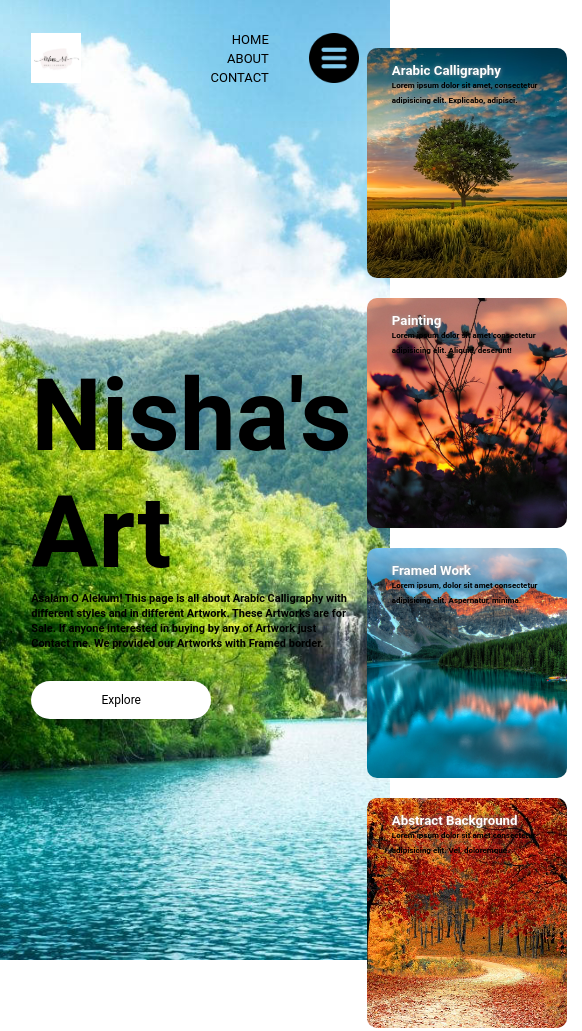
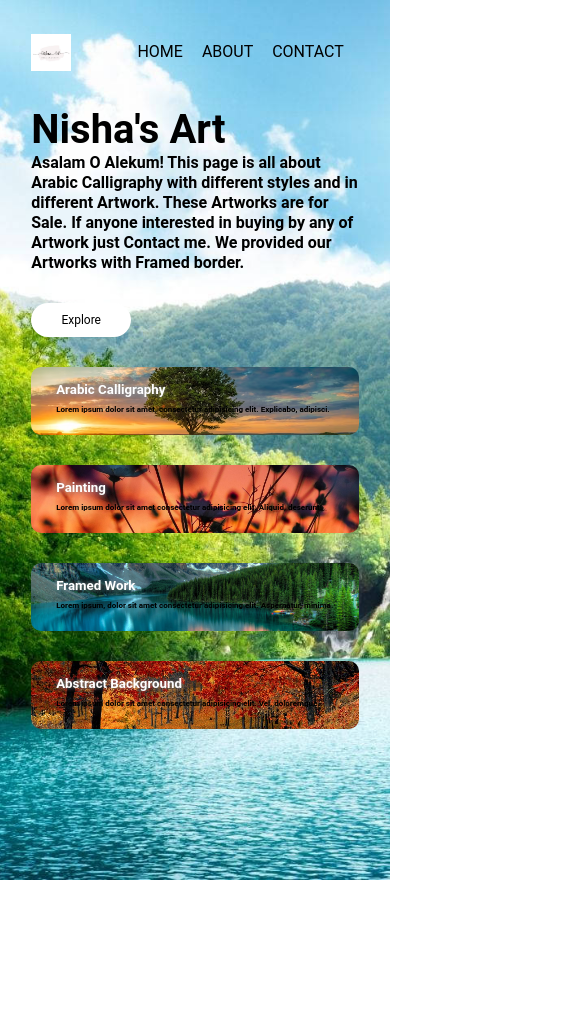
Before and after one commit to NishaJilani/Webpage, a website: page index.html in a window 390 px wide. Shown: the whole page, 582 px wide, since content can reach past the window. After the commit the page ends 880 px from the top, so only its background shows below. Drawn offline with Linux system fonts and the light colour scheme.

Commit message:
Your commit message describing the changes

```diff
--- a/index.html
+++ b/index.html
@@ -24,15 +24,17 @@
 
 
     <div class="row">
-      <div class="col">
+      <div class="col" id="intro">
+
         <h1>Nisha's Art</h1>
         <p>Asalam O Alekum! This page is all about Arabic Calligraphy with different styles and in different Artwork.
           These Artworks are for Sale. If anyone interested in buying by any of Artwork just Contact me. We provided our
           Artworks with Framed border.</p>
         <button type="button">Explore</button>
-      </div>
+    </div>
+
       <div class="col">
-        <div class="card card1">
+        <div class="card card1" id="box-1">
           <h5>Arabic Calligraphy</h5>
           <p>Lorem ipsum dolor sit amet, consectetur adipisicing elit. Explicabo, adipisci.</p>
         </div>
@@ -51,7 +53,8 @@
           <h5>Abstract Background</h5>
           <p>Lorem ipsum dolor sit amet consectetur adipisicing elit. Vel, doloremque.</p>
         </div>
-      </div>
+     </div>
+
     </div>
   </div>
 </body>
--- a/style.css
+++ b/style.css
@@ -6,7 +6,7 @@
 
 .container {
     width: 100%;
-    height: 60em;
+    height: 40em;
     background-image: url(./images/nature-2ygv7ssy2k0lxlzu.jpg);
     background-position: center;
     background-size: cover;
@@ -253,3 +253,329 @@ h2 {
 .flower {
     text-decoration: underline;
 }
+
+
+/* Image container default styling for larger screens */
+.two, .three, .four, .five {
+    float: left;
+    width: 25%;
+    padding: 5px;
+    box-sizing: border-box;
+}
+
+/* Image styling */
+#pic {
+    width: 90%;
+    height: 300px; /* Maintain the aspect ratio */
+    object-fit: cover; /* Ensures images fit well within the container */
+    transition: transform 0.4s ease-in-out; /* Smooth zoom-in effect */
+}
+
+/* Hover effect for zoom-in */
+#pic:hover {
+    transform: scale(1.2); /* Zoom-in on hover */
+}
+
+/* Responsive */
+
+/* General Styles for Desktop and Larger Screens */
+
+
+
+.two, .three, .four, .five {
+    float: left;
+    width: 25%;
+    padding: 5px;
+}
+
+
+* {
+    margin: 0;
+    padding: 0;
+    font-family: 'Roboto', sans-serif;
+}
+
+.container {
+    width: 100%;
+    height: 40em;
+    background-image: url(./images/nature-2ygv7ssy2k0lxlzu.jpg);
+    background-position: center;
+    background-size: cover;
+    padding-left: 8%;
+    padding-right: 8%;
+    box-sizing: border-box;
+}
+
+.navbar {
+    height: 12%;
+    display: flex;
+    align-items: center;
+}
+
+.logo {
+    height: 50px;
+    width: 50px;
+    cursor: pointer;
+}
+
+.menu-icon {
+    height: 50px;
+    width: 50px;
+    cursor: pointer;
+    margin-left: 40px;
+}
+
+nav {
+    flex: 1;
+    text-align: right;
+}
+
+nav ul li {
+    list-style: none;
+    display: inline-block;
+    margin-left: 60px;
+}
+
+nav ul li a {
+    text-decoration: none;
+    color: #000;
+    font-size: 13px;
+}
+
+.row {
+    display: flex;
+    height: 88%;
+    align-items: center;
+}
+
+.col {
+    flex-basis: 50%;
+}
+
+h1 {
+    color: #000;
+    font-size: 100px;
+}
+
+p {
+    color: rgb(0, 0, 0);
+    font-size: 11px;
+    line-height: 15px;
+}
+
+button {
+    width: 180px;
+    color: #000;
+    font-size: 12px;
+    padding: 12px 0;
+    background: #fff;
+    border: 0;
+    border-radius: 20px;
+    outline: none;
+    margin-top: 30px;
+}
+
+.card {
+    width: 200px;
+    height: 230px;
+    display: inline-block;
+    border-radius: 10px;
+    padding: 15px 25px;
+    box-sizing: border-box;
+    cursor: pointer;
+    margin: 10px 15px;
+    background-position: center;
+    background-size: cover;
+    transition: transform 0.5s;
+}
+
+/* Styles for smaller screens (tablets and below) */
+@media screen and (max-width: 768px) {
+    .container {
+        padding-left: 4%;
+        padding-right: 4%;
+    }
+
+    .row {
+        flex-direction: column;
+        align-items: flex-start;
+        height: auto;
+    }
+
+    .col {
+        flex-basis: 100%;
+        margin-bottom: 20px;
+    }
+
+    h1 {
+        font-size: 60px;
+    }
+
+    p {
+        font-size: 14px;
+        line-height: 20px;
+    }
+
+    button {
+        width: 150px;
+        font-size: 12px;
+    }
+
+    .card {
+        width: 100%;
+        height: auto;
+        margin: 10px 0;
+    }
+}
+
+/* Styles for mobile phones */
+@media screen and (max-width: 480px) {
+    nav ul li {
+        display: inline-block;
+        margin-right: 15px;
+        margin-left: 0;
+        margin-bottom: 3px;
+        text-align: center;
+    }
+
+    .container {
+        width: 100%;
+        height: 55em;
+        background-image: url(./images/nature-2ygv7ssy2k0lxlzu.jpg);
+        background-position: center;
+        background-size: cover;
+        padding-left: 8%;
+        padding-right: 8%;
+        box-sizing: border-box;
+    }
+
+    nav ul li a {
+        font-size: 16px;
+       text-transform: capitalize;
+
+    }
+
+    h1 {
+        font-size: 40px;
+    }
+
+    button {
+        width: 100px;
+        padding: 10px 0;
+    }
+
+    .card {
+        width: 100%;
+        margin-bottom: 20px;
+    }
+
+    .menu-icon {
+        display: none; /* Hide the menu icon on mobile if not needed */
+    }
+
+    .logo {
+        height: 40px;
+        width: 40px;
+    }
+
+    .navbar1 ul li {
+        display: inline-block;
+        margin-right: 20px;
+        margin-left: -5px;
+        margin-bottom: 3px;
+        text-align: center;
+    }
+
+    .one {
+        width: 100%;
+        height: 200%;
+        background-image: url(./images/path-in-heavy-snow-in-winter-forest-during-sunset-free-photo.webp);
+    }
+
+    .calligraphy{
+        font-size: 35px;
+    }
+
+    @media only screen and (max-width: 600px) {
+
+        .two, .three, .four, .five {
+          width: 100%;
+          float: none;
+          padding: 0;
+        }
+
+        #pic {
+          width: 100%;
+          height: auto; /* Maintain aspect ratio */
+          object-fit: cover; /* Ensures images fit well within the container */
+        }
+      }
+
+      /* Responsive styling for mobile devices */
+@media only screen and (max-width: 600px) {
+
+    .two, .three, .four, .five {
+      width: 100%; /* Full width on small devices */
+      float: none;
+      padding: 5px;
+    }
+
+    #pic {
+      width: 100%;
+      height: auto;
+      object-fit: cover;
+      transition: transform 0.4s ease-in-out;
+    }
+
+    #pic:hover {
+      transform: scale(1.2); /* Zoom-in effect on mobile as well */
+    }
+  }
+
+  .moon{
+    font-size: 200%;
+  }
+
+  .flower{
+    font-size: 100%;
+  }
+
+ /* contact page */
+
+ /* Reset basic styling for the images and links */
+img {
+    height: 50px;
+    width: 50px;
+    object-fit: contain; /* Ensure the image fits without being distorted */
+}
+
+/* Style for <p> to align image and text */
+p {
+    /* display: flex; */
+    display: inline-block;
+    align-items: center;
+    justify-content: flex-start;
+    gap: 10px; /* Space between image and text */
+    font-size: 16px; /* Keep consistent font size */
+}
+
+/* Ensure that the images and text stack vertically on smaller screens */
+@media only screen and (max-width: 600px) {
+    p {
+        flex-direction: column; /* Stack the image and link vertically */
+        align-items: center; /* Center-align for mobile */
+    }
+
+    img {
+        height: 50px; /* Keep image size consistent on small screens */
+        width: 50px;
+    }
+
+    a {
+        font-size: 0.7em; /* Adjust font size for better readability on smaller screens */
+    }
+}
+
+
+
+}
```
Also changed, not shown: Contact me.html (+3 -3 lines), about.html (+2 -2 lines).
